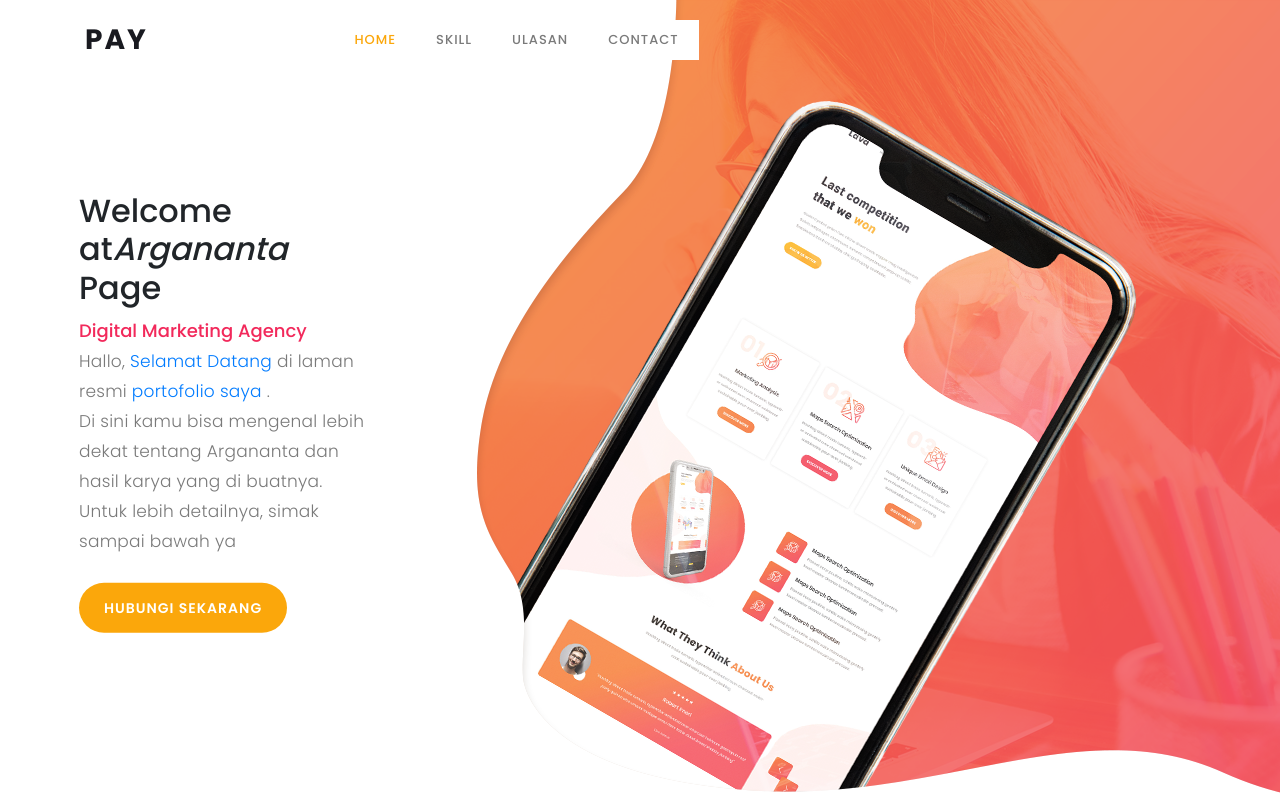
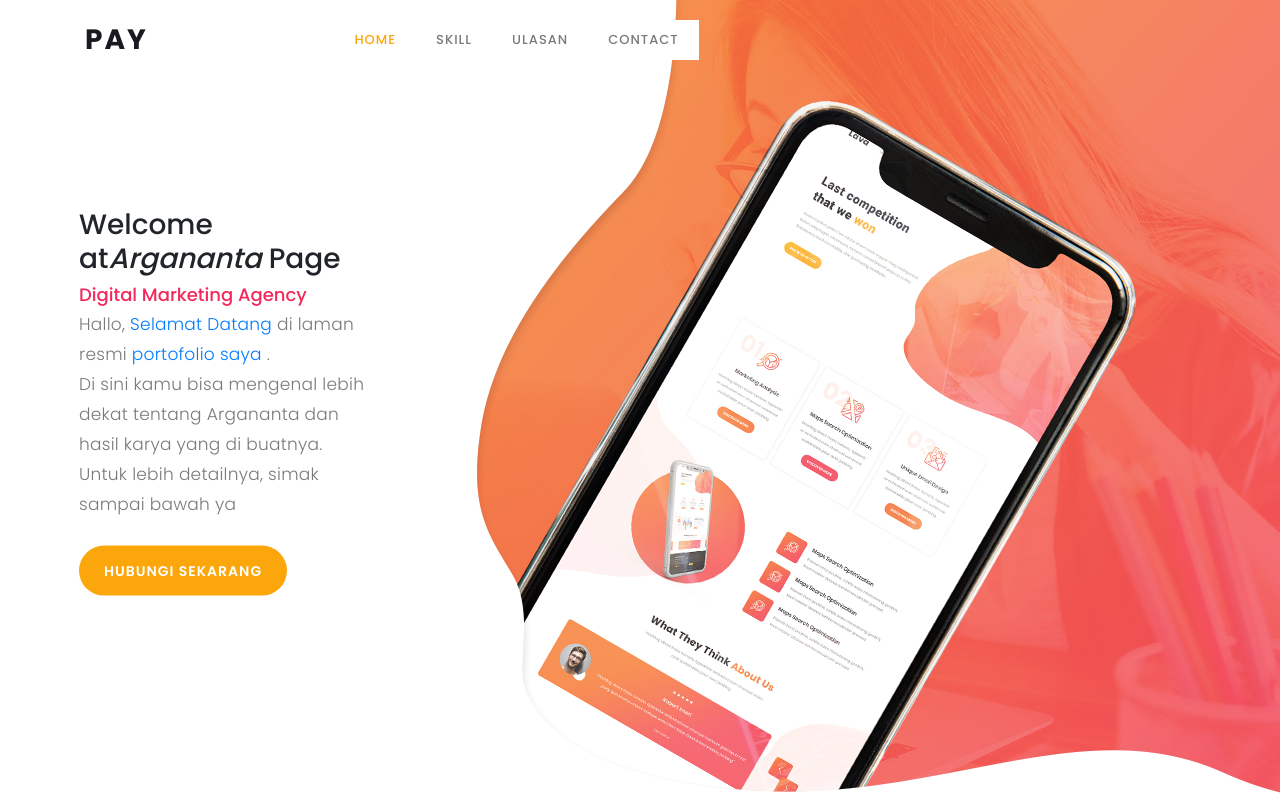
Before and after one commit to lenteraweb/arvin.github.io, a plain HTML site: page index.html in a window 1280 px wide. Shown: the top 800 px of the page. Drawn offline with Linux system fonts and the light colour scheme.

Commit message:
Update index.html

```diff
--- a/index.html
+++ b/index.html
@@ -93,7 +93,7 @@ https://templatemo.com/tm-540-lava-landing-page
                 <div class="row">
                     <div class="left-text col-lg-6 col-md-12 col-sm-12 col-xs-12"
                         data-scroll-reveal="enter left move 30px over 0.6s after 0.4s">
-                        <h2>Welcome at<em>Argananta</em> Page <font color="f2295b"><br><font size="4">Digital Marketing Agency</font></font></h2>
+                        <h3>Welcome at<em>Argananta</em> Page <font color="f2295b"><br><font size="4">Digital Marketing Agency</font></font></h3>
                         <p>Hallo,  <a href="#">Selamat Datang</a> di laman resmi <a href="#">portofolio saya </a>.<br>
                            Di sini kamu bisa mengenal lebih dekat tentang Argananta dan hasil karya yang di buatnya. Untuk lebih detailnya, simak sampai bawah ya</p>
                         <a href="https://wa.me/6281234710976?text=Hallo%20Kak%20%2C%20Saya%20ingin%20Order%20Layanan%20dari%20Argananta%20Page" class="main-button-slider">Hubungi Sekarang</a>
```
